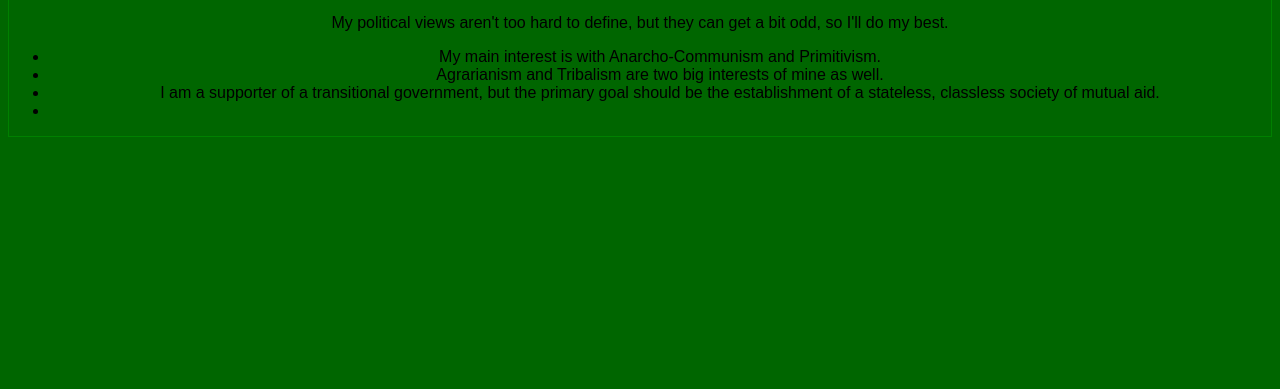
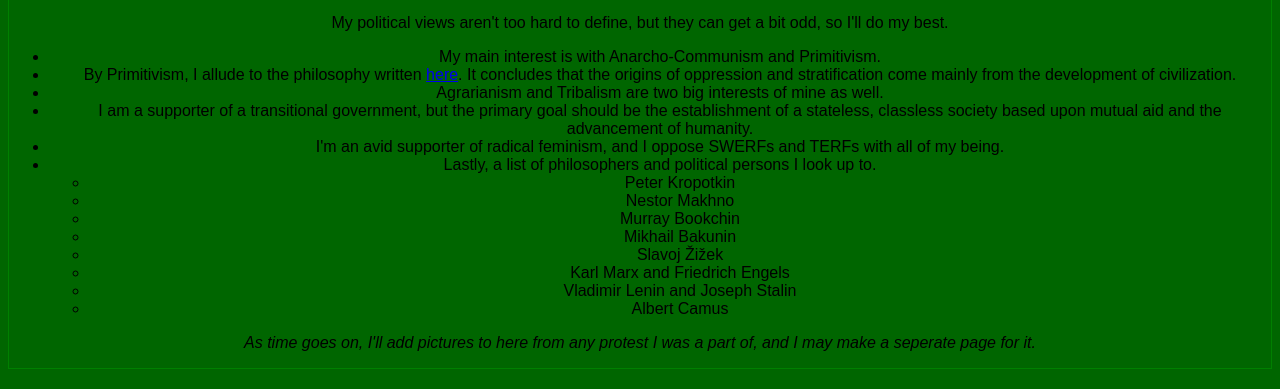
Before and after one commit to nordicshaman/nordicshaman.github.io, a plain HTML site: page politics.html in a window 1280 px wide. Shown: the part 263-652 px from the top of the page. Drawn offline with Linux system fonts and the light colour scheme.

Commit message:
Revised politics grammar.

```diff
--- a/politics.html
+++ b/politics.html
@@ -15,10 +15,23 @@
         <p> My political views aren't too hard to define, but they can get a bit odd, so I'll do my best.</p>
         <p><ul>
             <li>My main interest is with Anarcho-Communism and Primitivism.</li>
+            <li>By Primitivism, I allude to the philosophy written <a href="http://www.primitivism.com/primer.htm">here</a>. It concludes that the origins of oppression and stratification come mainly from the development of civilization.</li>
             <li>Agrarianism and Tribalism are two big interests of mine as well.</li>
-            <li>I am a supporter of a transitional government, but the primary goal should be the establishment of a stateless, classless society of mutual aid.</li>
-            <li></li>
+            <li>I am a supporter of a transitional government, but the primary goal should be the establishment of a stateless, classless society based upon mutual aid and the advancement of humanity.</li>
+           <li>I'm an avid supporter of radical feminism, and I oppose SWERFs and TERFs with all of my being.</li>
+            <li>Lastly, a list of philosophers and political persons I look up to.</li>
+            <ul>
+                <li>Peter Kropotkin</li>
+                <li>Nestor Makhno</li>
+                <li>Murray Bookchin</li>
+                <li>Mikhail Bakunin</li>
+                <li>Slavoj Žižek</li>
+                <li>Karl Marx and Friedrich Engels</li>
+                <li>Vladimir Lenin and Joseph Stalin</li>
+                <li>Albert Camus</li>
+            </ul>
         </ul></p>
+        <p><i>As time goes on, I'll add pictures to here from any protest I was a part of, and I may make a seperate page for it.</i></p>
 
         </div>
     </body>
```
